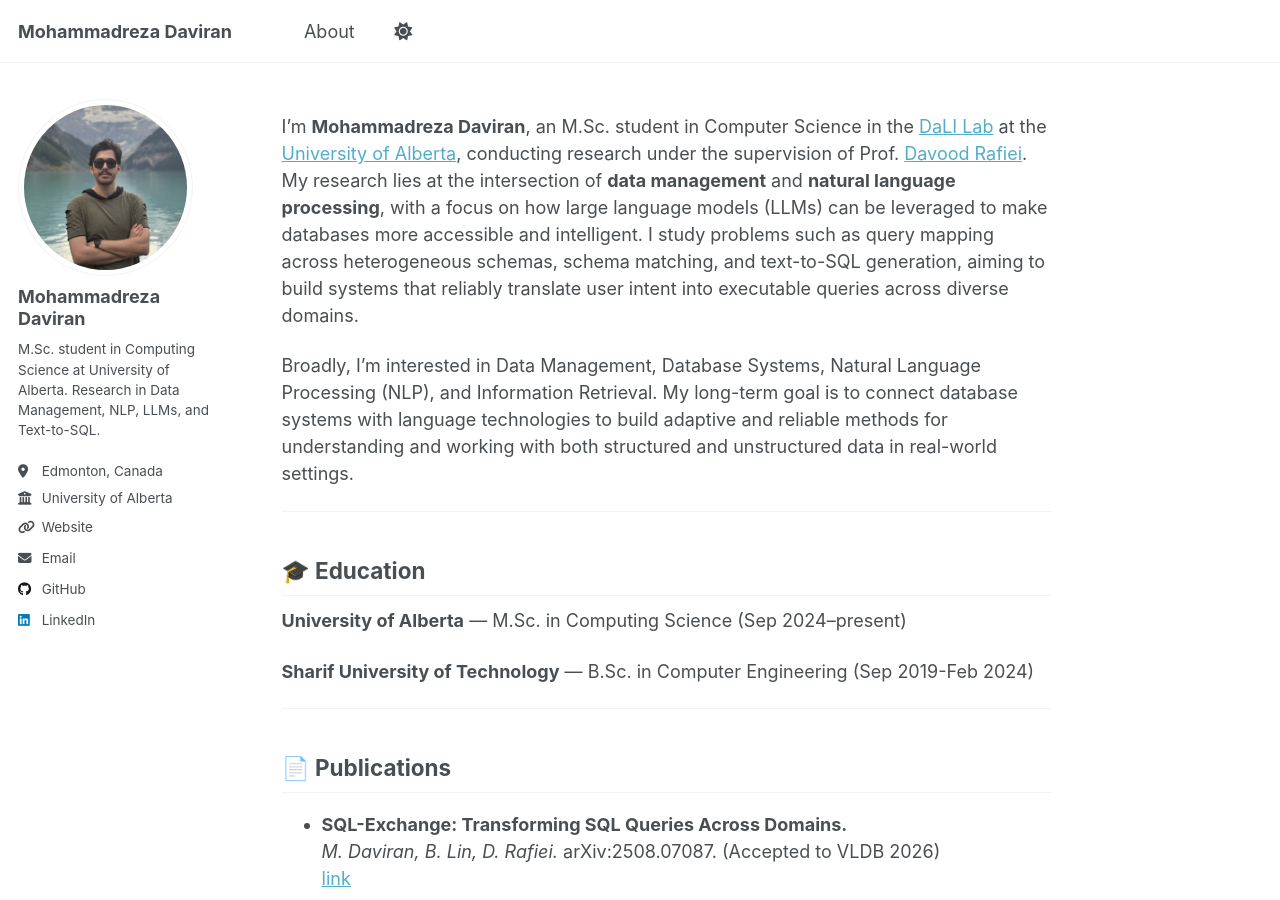
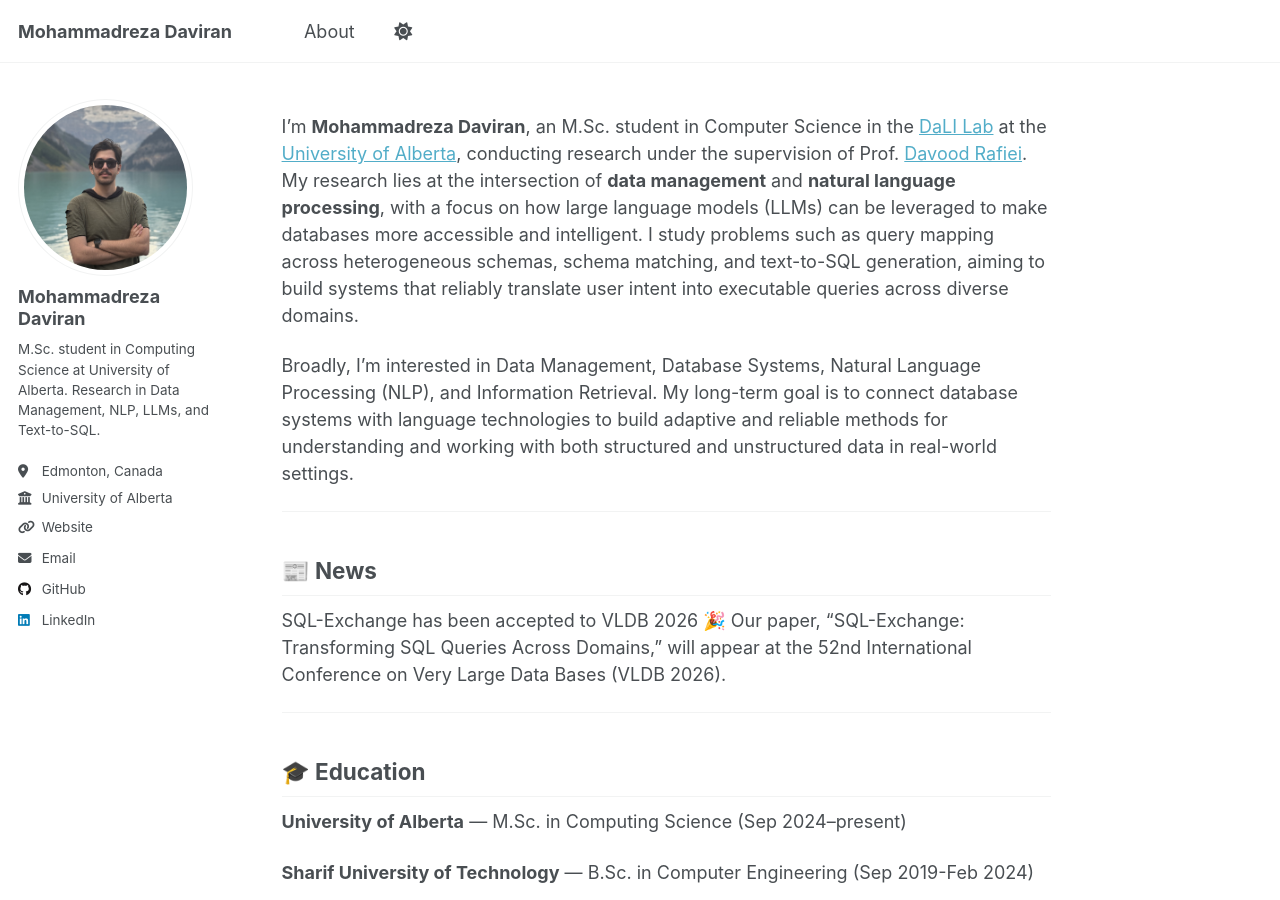
Before and after one commit to mmdrez4/mmdrez4.github.io, a Jekyll site: the page built from _pages/about.md, in a window 1280 px wide and 900 px high. Built offline with Jekyll 4.4.1, drawn with Linux system fonts in a browser that asks for light colours; a script that is not in the unit is left out.

Commit message:
Add news section to about page
Added news section about SQL-Exchange acceptance to VLDB 2026.

```diff
--- a/_pages/about.md
+++ b/_pages/about.md
@@ -8,6 +8,12 @@ author_profile: true
 I’m **Mohammadreza Daviran**, an M.Sc. student in Computer Science in the [DaLI Lab](https://dalilab.ca/) at the [University of Alberta](https://www.ualberta.ca/en), conducting research under the supervision of Prof. [Davood Rafiei](https://webdocs.cs.ualberta.ca/~drafiei/). My research lies at the intersection of **data management** and **natural language processing**, with a focus on how large language models (LLMs) can be leveraged to make databases more accessible and intelligent. I study problems such as query mapping across heterogeneous schemas, schema matching, and text-to-SQL generation, aiming to build systems that reliably translate user intent into executable queries across diverse domains.
 
 Broadly, I’m interested in Data Management, Database Systems, Natural Language Processing (NLP), and Information Retrieval. My long-term goal is to connect database systems with language technologies to build adaptive and reliable methods for understanding and working with both structured and unstructured data in real-world settings.
+
+---
+
+## 📰 News
+SQL-Exchange has been accepted to VLDB 2026 🎉
+Our paper, “SQL-Exchange: Transforming SQL Queries Across Domains,” will appear at the 52nd International Conference on Very Large Data Bases (VLDB 2026).
 
 ---
 
```
